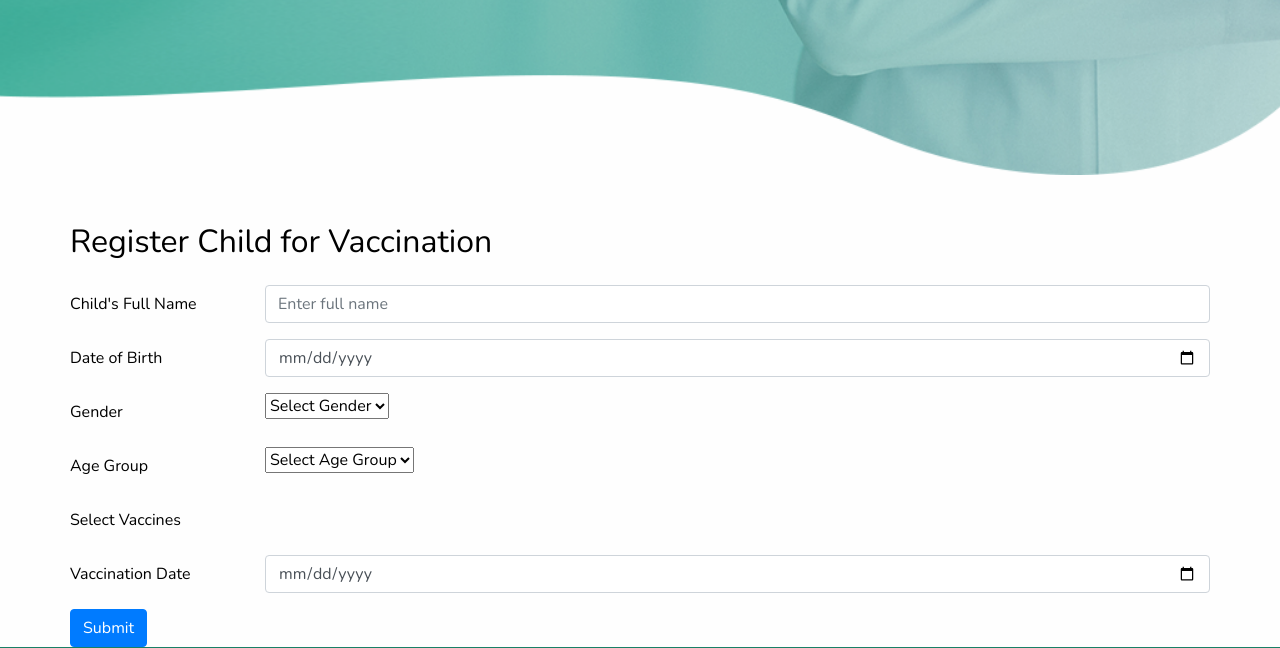
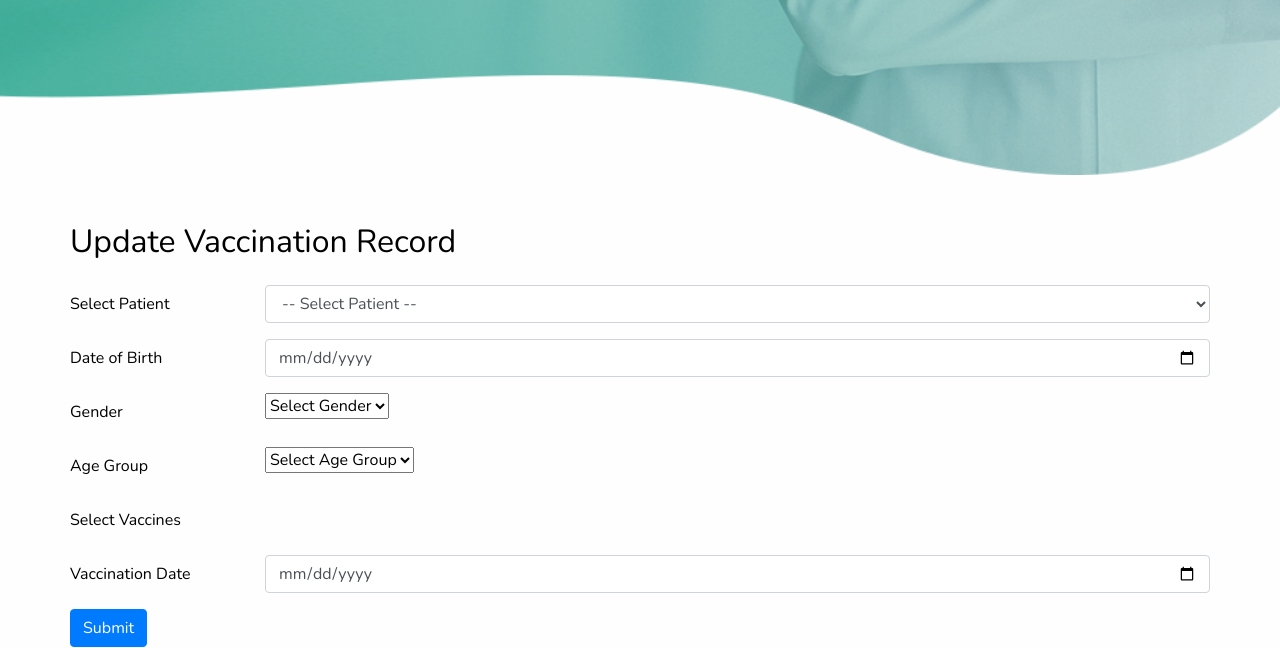
Before and after one commit to sandrasuni/Smartcare-Main-project, a Django app: page /vaccination_create/ in a window 1280 px wide. Shown: the part 625-1273 px from the top of the page. Run offline with Django 5.2, Linux system fonts and the light colour scheme; data that the repository does not hold is empty; some libraries are stand-ins or nearby versions.

Commit message:
vaccination form update

```diff
--- a/templates/phn/vaccination_form.html
+++ b/templates/phn/vaccination_form.html
@@ -3,14 +3,19 @@
 
 {% block content %}
 <div class="container mt-5">
-  <h2 class="mb-4">Register Child for Vaccination</h2>
+  <h2 class="mb-4">Update Vaccination Record</h2>
   <form method="POST">
     {% csrf_token %}
 
     <div class="row mb-3">
-      <label for="full_name" class="col-sm-2 col-form-label">Child's Full Name</label>
+      <label for="patient_id" class="col-sm-2 col-form-label">Select Patient</label>
       <div class="col-sm-10">
-        <input type="text" class="form-control" id="full_name" name="full_name" placeholder="Enter full name" required>
+        <select class="form-control" id="patient_id" name="patient_id" required>
+          <option value="">-- Select Patient --</option>
+          {% for patient in patients %}
+          <option value="{{ patient.id }}">{{ patient.patient_name }}</option>
+          {% endfor %}
+        </select>
       </div>
     </div>
 
@@ -64,6 +69,7 @@
     <button type="submit" class="btn btn-primary">Submit</button>
   </form>
 </div>
+<br><br><br><br>
 
 <script>
   const vaccinesByAge = {
```
